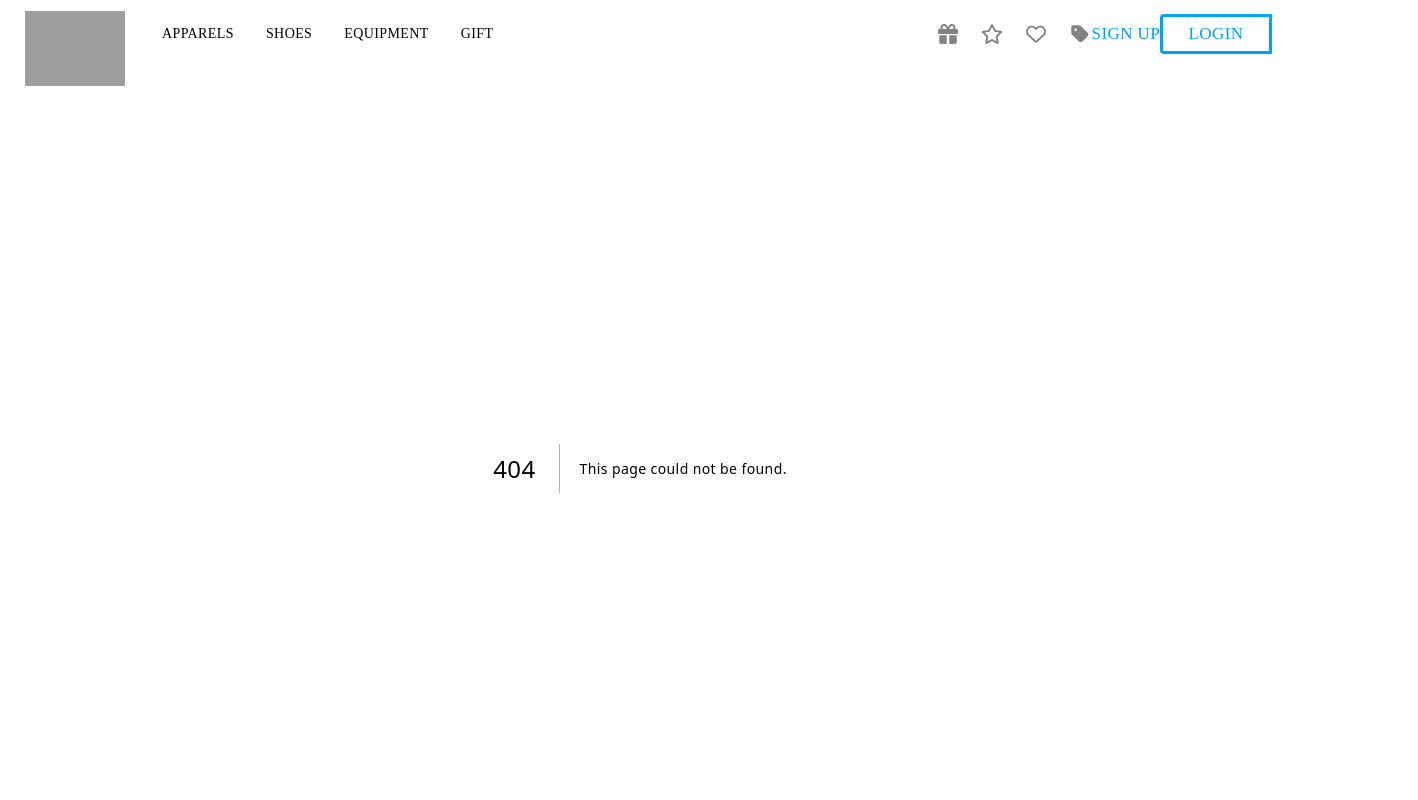
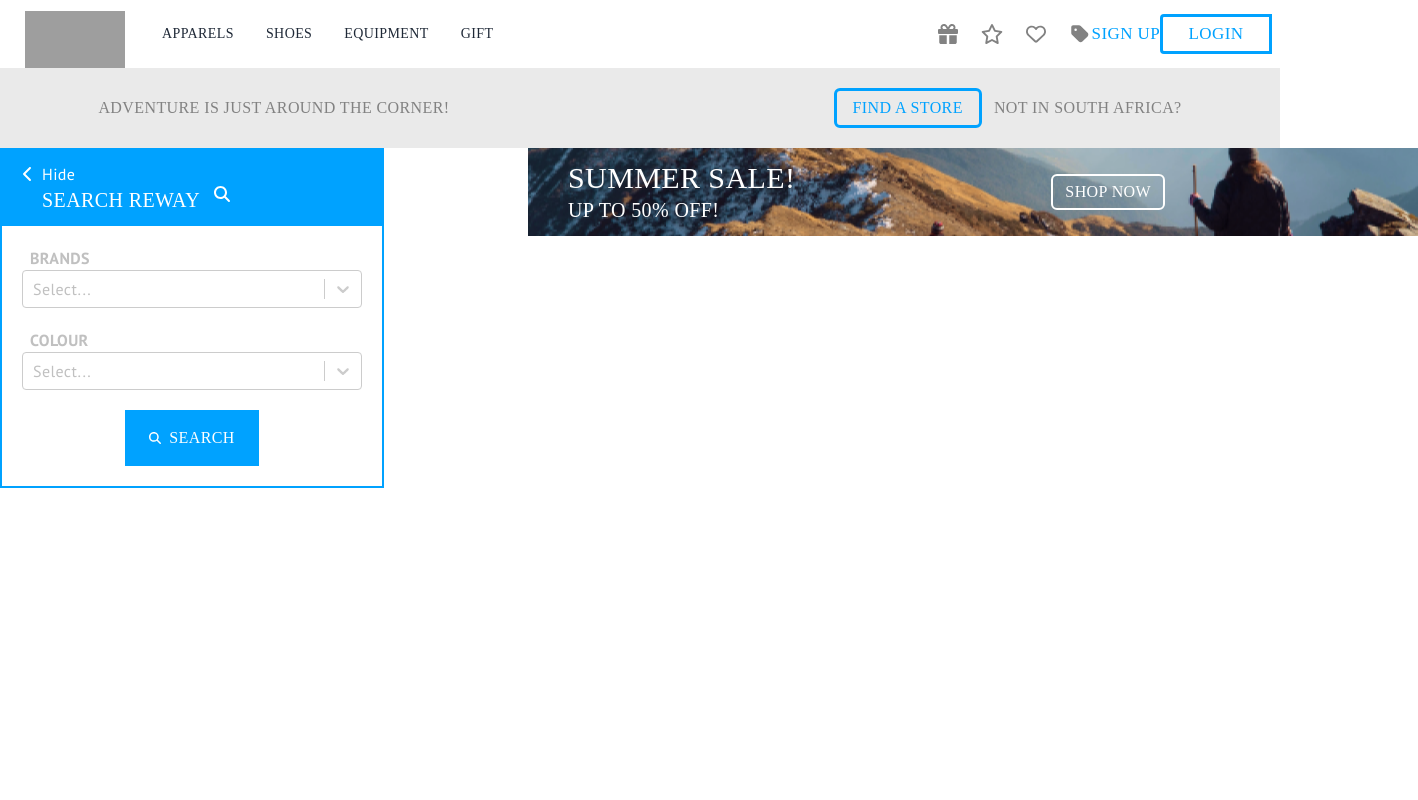
Before and after one commit to teeray10/frontend-challenge, a Next.js app: page /shoes in a window 1280 px wide. Before the commit this address had no page. Shown: the top 800 px of the page, 1418 px wide, since content can reach past the window. Built offline with nearby package versions, Linux system fonts and the light colour scheme; grey boxes are pictures that could not be loaded; a web font is replaced by a local one.

Commit message:
Add Shoes page, Shoes layout and TopBanner component

```diff
--- /dev/null
+++ b/src/app/_components/banners/topBanner.tsx
@@ -0,0 +1,11 @@
+export default function TopBanner() {
+  return (
+    <section className="bg-summer-sale bg-center bg-no-repeat flex items-center text-white font-suez px-3 py-3 w-[890px] lg:gap-64 lg:pl-10">
+      <div>
+        <h3 className="text-3xl">SUMMER SALE!</h3>
+        <h4 className="text-xl">UP TO 50% OFF!</h4>
+      </div>
+      <button className="border-2 rounded-md px-3 py-1">SHOP NOW</button>
+    </section>
+  )
+}
--- a/src/app/_components/subHeader.tsx
+++ b/src/app/_components/subHeader.tsx
@@ -1,6 +1,6 @@
 export default function SubHeader() {
   return (
-    <section className="bg-lightest_grey font-suez text-grey flex flex-col justify-center items-center w-full gap-5 py-5 lg:gap-96 lg:flex-row">
+    <section className="bg-lightest_grey font-suez text-grey flex flex-col justify-center items-center w-full gap-5 py-5 col-span-full lg:gap-96 lg:flex-row">
       <p>ADVENTURE IS JUST AROUND THE CORNER!</p>
       <div className="flex flex-col items-center gap-3 lg:flex-row">
         <button className="border-[3px] w-fit h-10 px-4 rounded-md border-blue text-blue">FIND A STORE</button>
--- a/src/app/layout.tsx
+++ b/src/app/layout.tsx
@@ -1,12 +1,9 @@
 import "./globals.css";
 import Header from '@/app/_components/header';
 import Footer from '@/app/_components/footer';
+import {ReactNode} from 'react';
 
-export default function RootLayout({
-  children,
-}: Readonly<{
-  children: React.ReactNode;
-}>) {
+export default function RootLayout({children}: Readonly<{children: ReactNode}>) {
   return (
     <html lang="en">
       <head>
--- a/src/app/page.tsx
+++ b/src/app/page.tsx
@@ -1,13 +1,8 @@
-import SubHeader from '@/app/_components/subHeader';
-import SearchBox from '@/app/_components/searchBox';
-
 export default function Home() {
   return (
-    <>
-      <SubHeader />
-      <SearchBox />
-      <main className="bg-white flex min-h-screen flex-col items-center justify-between">
-      </main>
-    </>
+    <section>
+      <h1>Welcome to the home page</h1>
+      <p>To view the working prototype visit the SHOES page</p>
+    </section>
   );
 }
--- /dev/null
+++ b/src/app/shoes/layout.tsx
@@ -0,0 +1,21 @@
+import {ReactNode} from 'react';
+import SubHeader from '@/app/_components/subHeader';
+import SearchBox from '@/app/_components/searchBox';
+import TopBanner from '@/app/_components/banners/topBanner';
+
+export default function ShoesLayout({children}: Readonly<{children: ReactNode}>) {
+  return (
+    <section className="grid grid-cols-4">
+      <SubHeader />
+      <div className="col-span-full lg:col-span-1">
+        <SearchBox />
+      </div>
+      <div className="col-span-full lg:col-span-3 lg:px-52">
+        <TopBanner />
+        <main>
+          {children}
+        </main>
+      </div>
+    </section>
+  );
+}
--- /dev/null
+++ b/src/app/shoes/page.tsx
@@ -0,0 +1,8 @@
+export default function Shoes() {
+  return (
+    <>
+      <main className="bg-white flex min-h-screen flex-col items-center justify-between">
+      </main>
+    </>
+  );
+}
--- a/tailwind.config.ts
+++ b/tailwind.config.ts
@@ -10,8 +10,8 @@ const config: Config = {
     extend: {
       backgroundImage: {
         "gradient-radial": "radial-gradient(var(--tw-gradient-stops))",
-        "gradient-conic":
-          "conic-gradient(from 180deg at 50% 50%, var(--tw-gradient-stops))",
+        "gradient-conic": "conic-gradient(from 180deg at 50% 50%, var(--tw-gradient-stops))",
+        "summer-sale": "url('/banners/top_banner.png')"
       },
       fontFamily: {
         "pt_sans": ["PT Sans", "sans-serif"],
```
